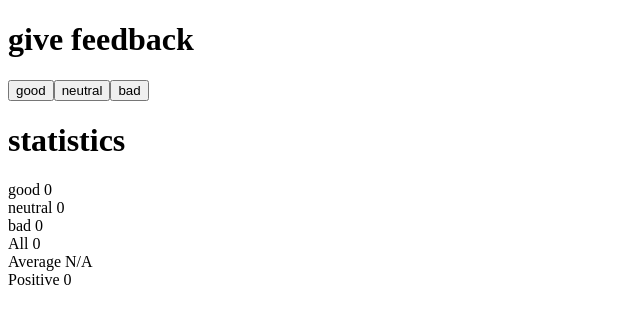
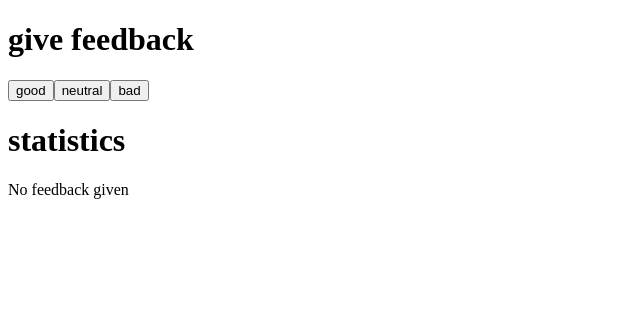
Before and after one commit to joebach71/fullstackopen, a React (Create React App) app in the folder part1/unicafe/: page / in a window 1280 px wide. Shown: the top 324 px of the page, without its empty margins (0-640 px from the left). Built offline with nearby package versions, Linux system fonts and the light colour scheme.

Commit message:
exercise 1.9: no feedback

```diff
--- a/part1/unicafe/src/components/statistics.js
+++ b/part1/unicafe/src/components/statistics.js
@@ -4,6 +4,14 @@ import Average from './average';
 import Positive from './positive';
 
 const Statistics = ({ good, neutral, bad }) => {
+  const total = good + neutral + bad;
+  if (!total) return (
+    <>
+    <h1>statistics</h1>
+    No feedback given
+    </>
+  );
+
   return (
     <>
       <h1>statistics</h1>
```
